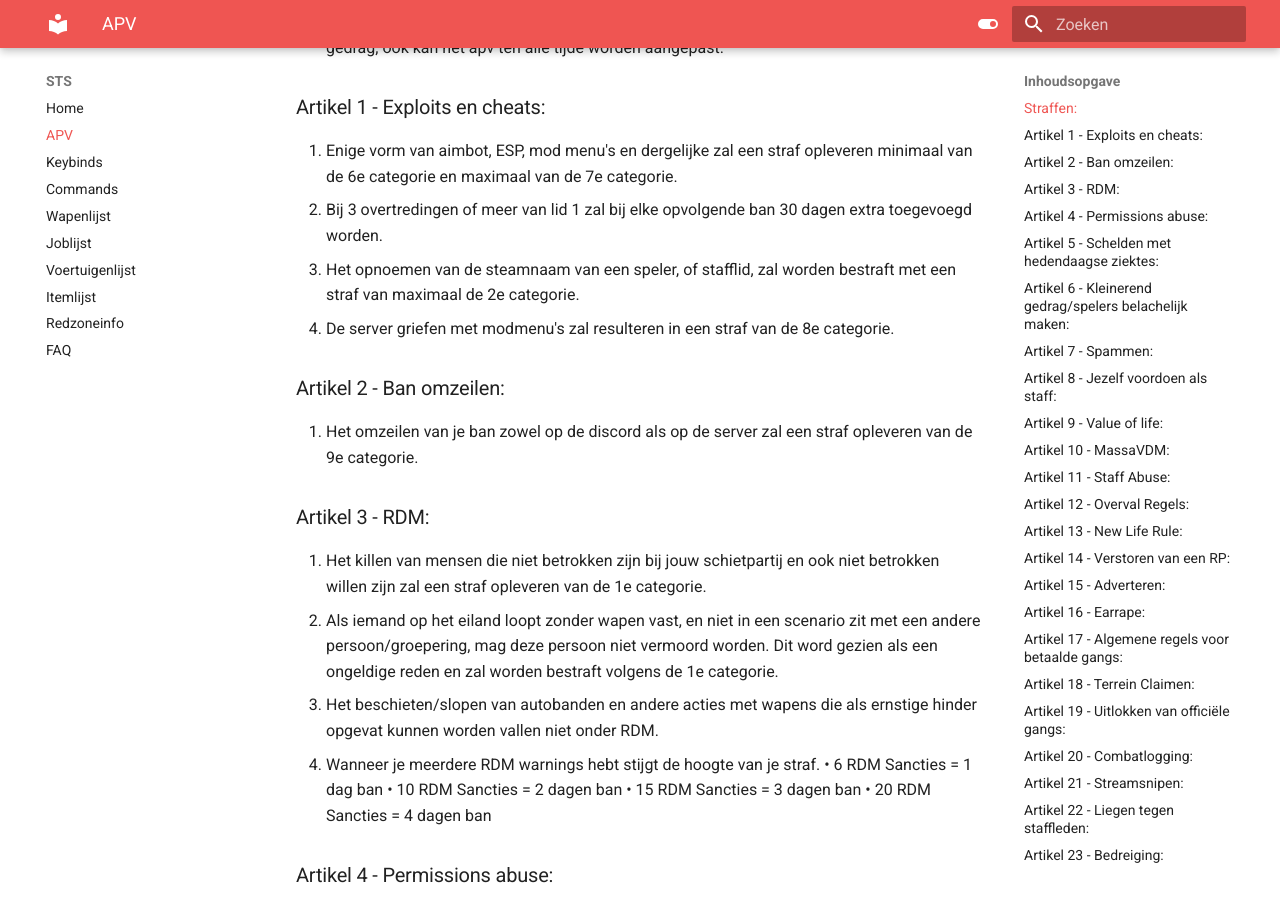
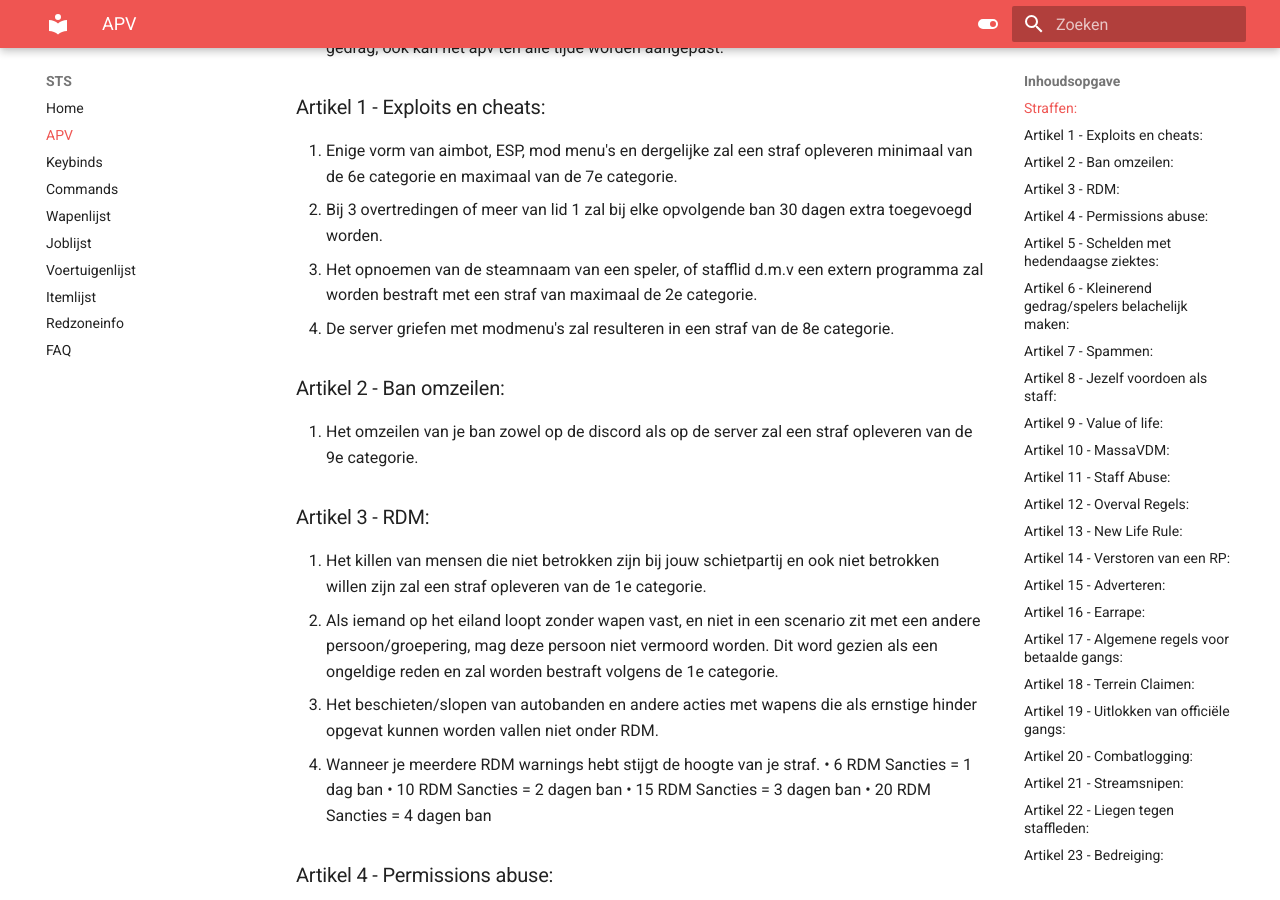
Before and after one commit to Welseyy/STSAPV, an MkDocs documentation site: the page built from docs/apv.md, in a window 1280 px wide and 900 px high, scrolled down 519 px. Built offline with MkDocs 1.6.1 and Material for MkDocs 9.7.7, drawn with Linux system fonts in a browser that asks for light colours.

Commit message:
Update apv.md

```diff
--- a/docs/apv.md
+++ b/docs/apv.md
@@ -16,7 +16,7 @@
 
 1. Enige vorm van aimbot, ESP, mod menu's en dergelijke zal een straf opleveren minimaal van de 6e categorie en maximaal van de 7e categorie.
 2. Bij 3 overtredingen of meer van lid 1 zal bij elke opvolgende ban 30 dagen extra toegevoegd worden.
-3. Het opnoemen van de steamnaam van een speler, of stafflid, zal worden bestraft met een straf van maximaal de 2e categorie.
+3. Het opnoemen van de steamnaam van een speler, of stafflid d.m.v een extern programma zal worden bestraft met een straf van maximaal de 2e categorie.
 4. De server griefen met modmenu's zal resulteren in een straf van de 8e categorie.
 
 ### Artikel 2 - Ban omzeilen:
```
